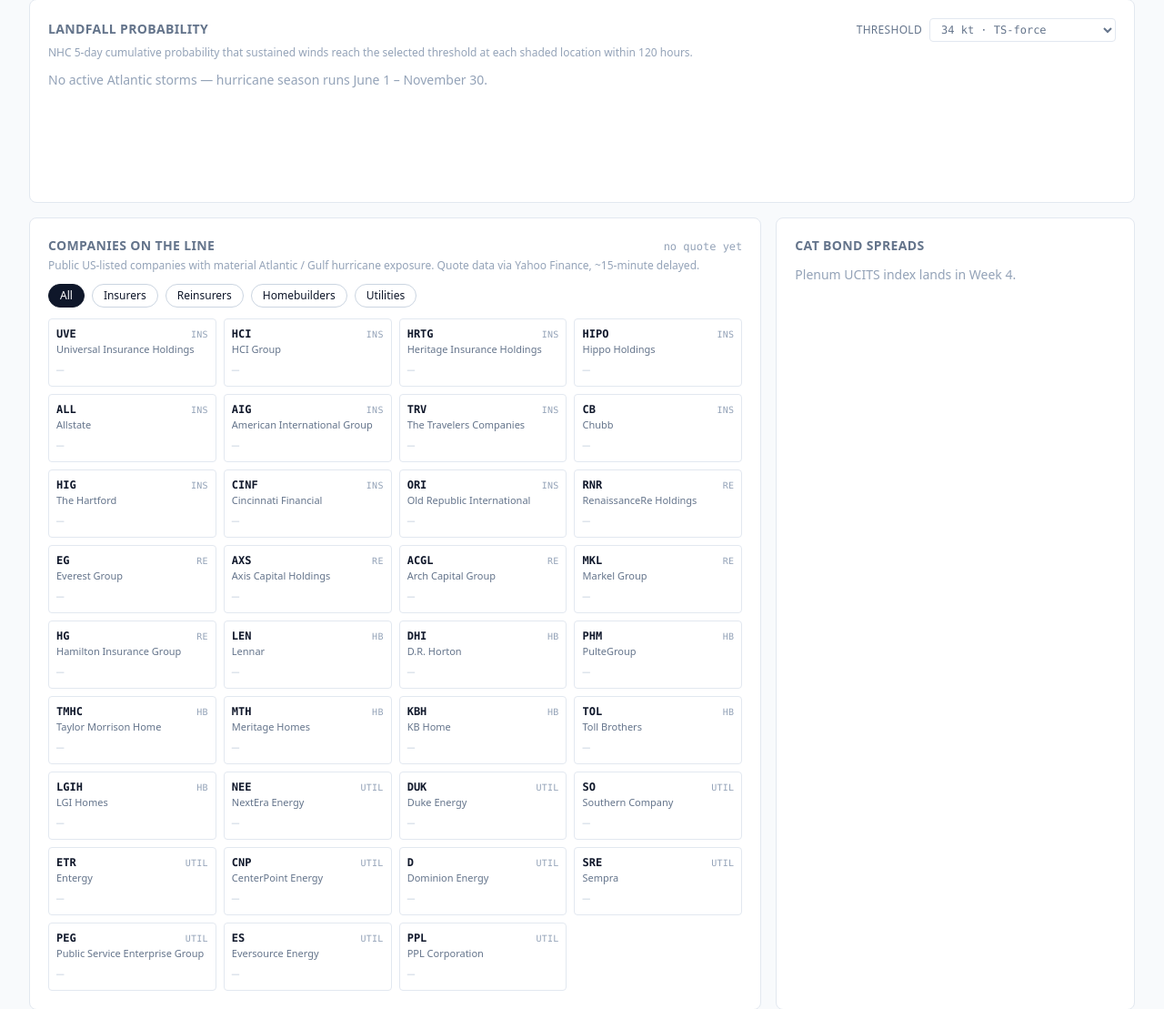
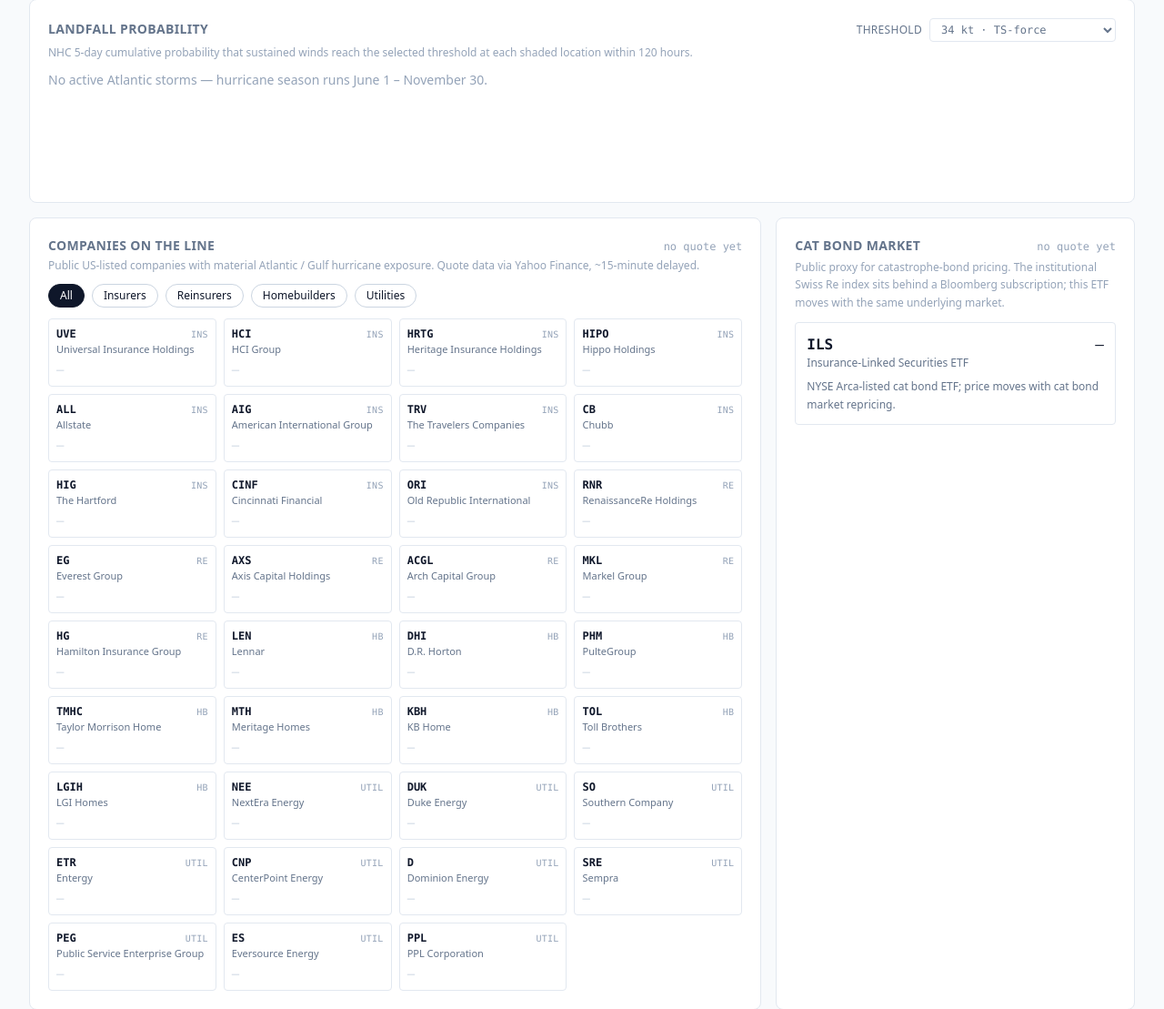
Before and after one commit to ReallyNobody/prediction-tracker, a FastAPI app: page / in a window 1280 px wide. Shown: the part 693-1802 px from the top of the page at 91% size. Run offline with FastAPI, Linux system fonts and the light colour scheme; tables that the repository leaves empty hold one stand-in row (values such as "Sample post"); some libraries are stand-ins or nearby versions.

Commit message:
feat(ui): Panel 3 — cat bond market via ILS public proxy
Plenum UCITS / Swiss Re / Artemis are all gated (Bloomberg subscription
or commercial license; AI use explicitly prohibited). The Pre-Week-1
memo's escape hatch was always: if no free cat-bond benchmark exists,
de-scope and ship a curated panel. We do better than that: a publicly-
traded cat bond ETF on NYSE Arca (ticker ILS) gives us a real-time
proxy whose price moves as the underlying cat bond market reprices.

Schema:
* data/universe.py — Sector Literal gains "cat_bond_etf" so a public
  cat bond ETF rides the existing Day 13b ingest plumbing.
* hurricane_universe.yaml — adds ILS row, sector cat_bond_etf,
  empty key_states (global book, same convention as reinsurers).
* seed_quotes.py — new sector_base entry so the dev seed renders a
  plausible $20-25 NAV for the off-season panel.

UI:
* Panel 2 (panel_equities.js) — explicit ?sectors=insurer,reinsurer,
  homebuilder,utility on the initial fetch so cat_bond_etf doesn't
  pollute the equity grid. Sector pills behavior unchanged.
* Panel 3 (templates/index.html, panel_cat_bonds.js) — replaces the
  placeholder. Heading changes Cat bond spreads → Cat bond market.
  One prominent card per cat_bond_etf entry (today: just ILS) with
  ticker, name, last price, colored change %, and the YAML notes
  field as supporting copy. ~150 lines of vanilla JS, no Leaflet
  needed (the panel is just DOM).

Tests:
* test_universe.py — bundled-universe sector set now includes
  cat_bond_etf; ILS-is-present invariant; empty key_states editorial
  rule for cat_bond_etf locked down.
* test_routes.py — heading rename Cat bond spreads → Cat bond market;
  new test_index_wires_up_cat_bonds_panel smoke test asserting all
  the IDs panel_cat_bonds.js targets and the loader script path.

No DB migration: same TickerQuote table, no schema change.
No new ingest: same yfinance scraper picks up ILS via the universe.

```diff
--- a/src/rmn_dashboard/data/hurricane_universe.yaml
+++ b/src/rmn_dashboard/data/hurricane_universe.yaml
@@ -336,3 +336,22 @@ tickers:
     key_states: [PA, KY, VA, RI]
     hurricane_relevance: low
     notes: PA + KY + RI; peripheral hurricane exposure.
+
+  # --- Cat bond ETFs --------------------------------------------------
+  #
+  # Panel 3 ("Cat bond market") reads from this section. Tickers here
+  # are publicly-traded ETFs holding catastrophe bonds — a public-data
+  # proxy for the institutional Plenum / Swiss Re indices that are
+  # gated behind Bloomberg / Artemis subscriptions.
+  #
+  # Editorial rule: empty key_states (cat bond books are global, same
+  # convention as reinsurers). Panel 2 filters cat_bond_etf out of the
+  # equity grid; Panel 3 selects only this sector.
+
+  - ticker: ILS
+    name: Insurance-Linked Securities ETF
+    sector: cat_bond_etf
+    cik: null
+    key_states: []
+    hurricane_relevance: high
+    notes: NYSE Arca-listed cat bond ETF; price moves with cat bond market repricing.
--- a/src/rmn_dashboard/dev/seed_quotes.py
+++ b/src/rmn_dashboard/dev/seed_quotes.py
@@ -92,6 +92,10 @@ def _mock_quote_for(entry: UniverseEntry) -> dict[str, float | int | None]:
         "reinsurer": 130.0,
         "homebuilder": 90.0,
         "utility": 65.0,
+        # Cat bond ETFs trade in the $20-25 range historically — UCITS
+        # cat bond fund NAVs cluster there. Use a tighter dev-seed
+        # range so the panel renders a plausible number off-season.
+        "cat_bond_etf": 22.0,
     }[entry.sector]
 
     # Spread the price 0.5x-1.8x the sector base, deterministic per ticker.
--- /dev/null
+++ b/src/rmn_dashboard/static/js/panel_cat_bonds.js
@@ -0,0 +1,151 @@
+/**
+ * Panel 3 — "Cat bond market" loader.
+ *
+ * Reads from the same /api/v1/quotes/hurricane-universe endpoint as
+ * Panel 2, filtered to sectors=cat_bond_etf. Renders one prominent
+ * card per cat bond ETF (today: just ILS) with last price + change %.
+ *
+ * Why this panel exists:
+ *
+ *   The institutional cat bond spread benchmarks — Plenum UCITS Cat
+ *   Bond Fund Index, Swiss Re's Cat Bond Total Return Index — are all
+ *   gated behind paid subscriptions (Bloomberg / Artemis). A
+ *   publicly-traded cat bond ETF is the closest free, real-time proxy:
+ *   its NAV moves as the underlying cat bond market reprices. Less
+ *   precise than the institutional index, but free and journalism-
+ *   appropriate.
+ *
+ * No fancy charting library — a single-tile readout with the price,
+ *   colored change, and a tooltip is the whole UI today. If/when we
+ *   want a sparkline we can add inline-SVG; the panel is small enough
+ *   that we don't need a JS chart library.
+ */
+
+(function () {
+  "use strict";
+
+  document.addEventListener("DOMContentLoaded", function () {
+    const readoutEl = document.getElementById("cat-bonds-readout");
+    const emptyEl = document.getElementById("cat-bonds-empty");
+    const asOfEl = document.getElementById("cat-bonds-as-of");
+
+    if (!readoutEl || !emptyEl) {
+      return;
+    }
+
+    fetch("/api/v1/quotes/hurricane-universe?sectors=cat_bond_etf", {
+      headers: { Accept: "application/json" },
+    })
+      .then(function (r) {
+        if (!r.ok) {
+          throw new Error("cat-bonds-feed " + r.status);
+        }
+        return r.json();
+      })
+      .then(function (payload) {
+        const tickers = (payload && payload.tickers) || [];
+        if (tickers.length === 0) {
+          showEmpty(emptyEl, readoutEl, "No cat bond proxies in the universe yet.");
+          return;
+        }
+        renderReadout(readoutEl, emptyEl, tickers);
+        updateAsOfReadout(asOfEl, tickers);
+      })
+      .catch(function (err) {
+        // eslint-disable-next-line no-console
+        console.error("cat-bonds fetch failed", err);
+        emptyEl.innerHTML =
+          '<p class="text-sm text-rose-500">Cat bond feed unavailable — try refreshing.</p>';
+        readoutEl.classList.add("hidden");
+      });
+  });
+
+  // --- Rendering --------------------------------------------------------
+
+  function renderReadout(readoutEl, emptyEl, tickers) {
+    readoutEl.innerHTML = tickers.map(buildCard).join("");
+    readoutEl.classList.remove("hidden");
+    emptyEl.classList.add("hidden");
+  }
+
+  function buildCard(entry) {
+    const quote = entry.quote;
+    const lastPrice =
+      quote && typeof quote.last_price === "number"
+        ? "$" + Number(quote.last_price).toFixed(2)
+        : "—";
+    const changePct = quote && typeof quote.change_percent === "number"
+      ? quote.change_percent
+      : null;
+    const changeClass = changePct == null
+      ? "text-slate-500"
+      : changePct >= 0
+        ? "text-emerald-600"
+        : "text-rose-600";
+    const changeText = changePct == null
+      ? ""
+      : (changePct >= 0 ? "+" : "") + Number(changePct).toFixed(2) + "%";
+
+    // Single prominent card — symbol + name on the left, price + change
+    // on the right. Notes flow as supporting copy underneath.
+    return (
+      '<div class="rounded border border-slate-200 bg-white p-3"' +
+      ' data-ticker="' + escapeHtml(entry.ticker) + '"' +
+      ' title="' + escapeHtml(entry.name) + '">' +
+        '<div class="flex items-baseline justify-between gap-3 flex-wrap">' +
+          '<div>' +
+            '<div class="font-mono font-semibold text-base text-slate-900">' +
+              escapeHtml(entry.ticker) + "</div>" +
+            '<div class="text-xs text-slate-500">' +
+              escapeHtml(entry.name) + "</div>" +
+          "</div>" +
+          '<div class="text-right">' +
+            '<div class="font-mono text-base text-slate-900">' + lastPrice + "</div>" +
+            '<div class="font-mono text-xs ' + changeClass + '">' +
+              escapeHtml(changeText) + "</div>" +
+          "</div>" +
+        "</div>" +
+        (entry.notes
+          ? '<p class="mt-2 text-xs text-slate-500 leading-relaxed">' +
+              escapeHtml(entry.notes) +
+            "</p>"
+          : "") +
+      "</div>"
+    );
+  }
+
+  // --- as_of readout (latest scrape timestamp) --------------------------
+
+  function updateAsOfReadout(asOfEl, tickers) {
+    if (!asOfEl) return;
+    let latest = null;
+    for (const t of tickers) {
+      if (!t.quote || !t.quote.as_of) continue;
+      if (latest === null || t.quote.as_of > latest) {
+        latest = t.quote.as_of;
+      }
+    }
+    if (latest === null) {
+      asOfEl.textContent = "no quote yet";
+      return;
+    }
+    asOfEl.textContent = "as of " + latest.slice(11, 16) + "Z";
+    asOfEl.title = latest;
+  }
+
+  // --- Empty state + helpers --------------------------------------------
+
+  function showEmpty(emptyEl, readoutEl, message) {
+    emptyEl.innerHTML = '<p class="text-sm">' + escapeHtml(message) + "</p>";
+    emptyEl.classList.remove("hidden");
+    readoutEl.classList.add("hidden");
+  }
+
+  function escapeHtml(s) {
+    return String(s)
+      .replace(/&/g, "&amp;")
+      .replace(/</g, "&lt;")
+      .replace(/>/g, "&gt;")
+      .replace(/"/g, "&quot;");
+  }
+})();
--- a/src/rmn_dashboard/static/js/panel_equities.js
+++ b/src/rmn_dashboard/static/js/panel_equities.js
@@ -41,9 +41,14 @@
     // forecast (for cone-overlap highlight). Forecast may 4xx/5xx or
     // return zero storms; that's a non-event for Panel 2 — we just
     // skip the highlight in that case.
-    const quotesPromise = fetch("/api/v1/quotes/hurricane-universe", {
-      headers: { Accept: "application/json" },
-    }).then(function (r) {
+    //
+    // The sectors filter excludes cat_bond_etf — those entries belong
+    // in Panel 3 ("Cat bond market"), and the equity grid would feel
+    // inconsistent if a fund tile sat among individual-company tiles.
+    const quotesPromise = fetch(
+      "/api/v1/quotes/hurricane-universe?sectors=insurer,reinsurer,homebuilder,utility",
+      { headers: { Accept: "application/json" } },
+    ).then(function (r) {
       if (!r.ok) {
         throw new Error("quotes-feed " + r.status);
       }
--- a/src/rmn_dashboard/templates/index.html
+++ b/src/rmn_dashboard/templates/index.html
@@ -5,6 +5,7 @@
   <script src="{{ url_for('static', path='/js/forecast_map.js') }}" defer></script>
   <script src="{{ url_for('static', path='/js/panel_landfall.js') }}" defer></script>
   <script src="{{ url_for('static', path='/js/panel_equities.js') }}" defer></script>
+  <script src="{{ url_for('static', path='/js/panel_cat_bonds.js') }}" defer></script>
 
   <section class="mb-6">
     <p class="max-w-3xl text-sm text-slate-600 leading-relaxed">
@@ -205,13 +206,38 @@
       </div>
     </section>
 
-    {#  Panel 3 — Cat bond spreads  #}
-    <section class="panel-shell rounded-lg border border-slate-200 bg-white p-5">
-      <h2 class="text-sm font-semibold uppercase tracking-wide text-slate-500">
-        Cat bond spreads
-      </h2>
-      <div class="mt-3 text-slate-400">
-        <p class="text-sm">Plenum UCITS index lands in Week 4.</p>
+    {#
+      Panel 3 — Cat bond market.
+
+      Day 15 pivot: Plenum UCITS index, Swiss Re's cat bond TR index,
+      and Artemis are all gated (Bloomberg subscription / commercial
+      license). Use a publicly-traded cat bond ETF as a public proxy —
+      its NAV moves as the cat bond market reprices catastrophe risk.
+
+      Same plumbing as Panel 2: fetches /api/v1/quotes/hurricane-universe
+      filtered to sectors=cat_bond_etf, renders the latest quote(s) from
+      the existing TickerQuote table. No new model, no new ingest.
+    #}
+    <section class="panel-shell rounded-lg border border-slate-200 bg-white p-5"
+             data-testid="cat-bonds-panel">
+      <div class="flex items-baseline justify-between gap-3 flex-wrap">
+        <h2 class="text-sm font-semibold uppercase tracking-wide text-slate-500">
+          Cat bond market
+        </h2>
+        <p id="cat-bonds-as-of"
+           class="text-xs text-slate-400 font-mono"
+           data-testid="cat-bonds-as-of"></p>
+      </div>
+      <p class="mt-1 text-xs text-slate-400 leading-relaxed">
+        Public proxy for catastrophe-bond pricing. The institutional
+        Swiss Re index sits behind a Bloomberg subscription; this ETF
+        moves with the same underlying market.
+      </p>
+      <div id="cat-bonds-readout"
+           class="mt-3 hidden"
+           data-testid="cat-bonds-readout"></div>
+      <div id="cat-bonds-empty" class="mt-3 text-slate-400">
+        <p class="text-sm">Loading cat bond proxy…</p>
       </div>
     </section>
 
```
Also changed, not shown: src/rmn_dashboard/data/universe.py (+7 -1 lines), tests/test_routes.py (+20 -4 lines), tests/test_universe.py (+40 -4 lines).
